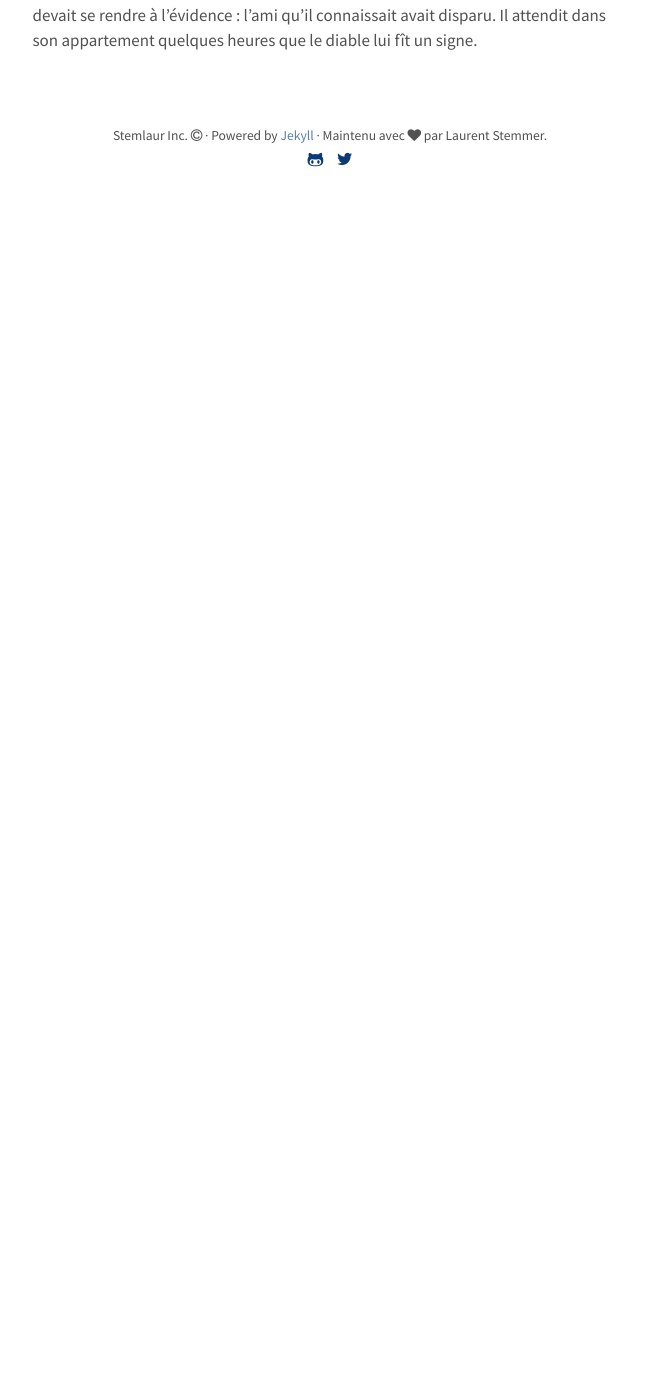
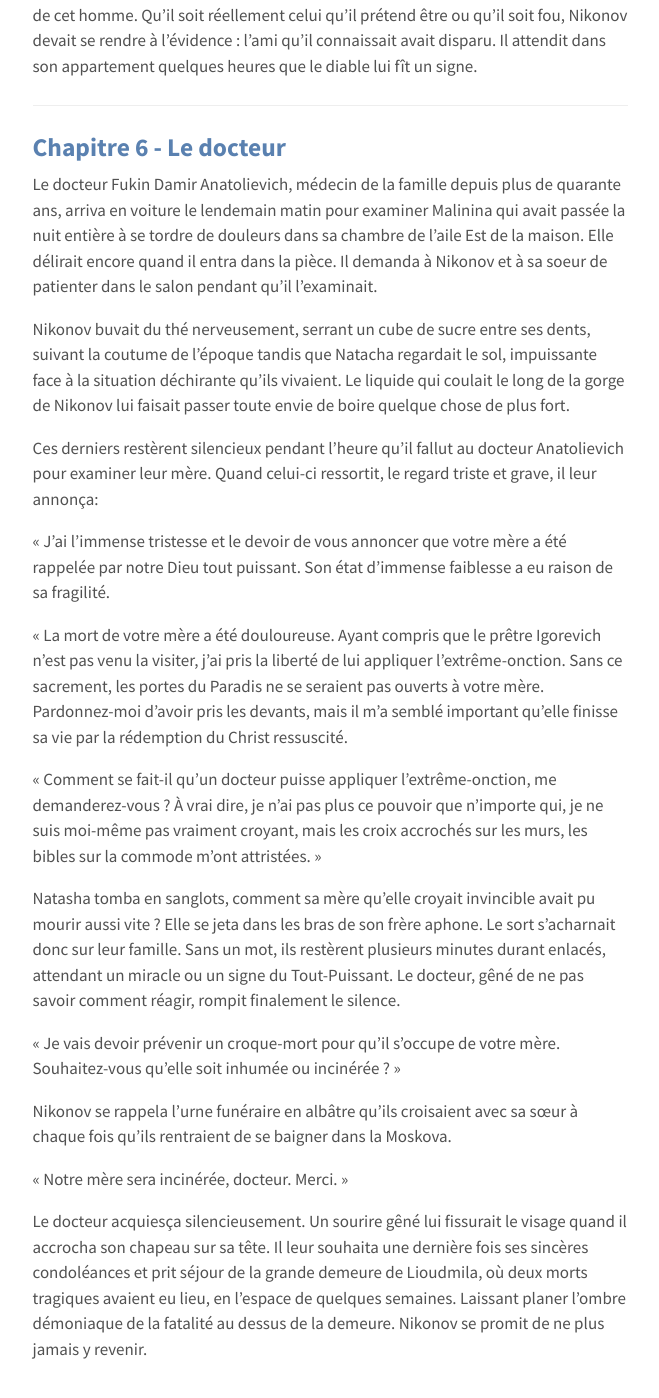
Before and after one commit to stemlaur/stemlaur.github.io, a Jekyll site: the page built from blog/_posts/2020/06/2020-06-01-nikonov-premiere-partie.md, in a window 1280 px wide and 1400 px high, scrolled down 7579 px. Shown: the whole window, without its empty margins (310-969 px from the left). Built offline with Jekyll 4.4.1, drawn with Linux system fonts in a browser that asks for light colours; a script that is not in the unit is left out; before the commit the page ends 7786 px from its top, so only the background shows below that; some of the changed text lies outside the part shown.

Commit message:
Chapitre 6 - Le docteur

```diff
--- a/blog/_posts/2020/06/2020-06-01-nikonov-premiere-partie.md
+++ b/blog/_posts/2020/06/2020-06-01-nikonov-premiere-partie.md
@@ -17,6 +17,7 @@ image: /assets/images/posts/nikonov.jpg
     <li><a href="#nikonov-1-chapitre-3">Chapitre 3 - La rencontre</a></li>
     <li><a href="#nikonov-1-chapitre-4">Chapitre 4 - Le train</a></li>
     <li><a href="#nikonov-1-chapitre-5">Chapitre 5 - Le diable</a></li>
+    <li><a href="#nikonov-1-chapitre-6">Chapitre 6 - Le docteur</a></li>
 </ul>
 
 ---
@@ -213,3 +214,29 @@ Reprenant peu à peu ses esprits, il enleva ses vêtements neufs mais couverts d
 « Davidovitch ! »
 
 Le souvenir de cet homme étrange, qui avait jadis été son ami, lui traversa de nouveau l’esprit. Il ne pouvait oublier le regard sombre mais rempli de bienveillance de cet homme. Qu’il soit réellement celui qu’il prétend être ou qu’il soit fou, Nikonov devait se rendre à l’évidence : l’ami qu’il connaissait avait disparu. Il attendit dans son appartement quelques heures que le diable lui fît un signe.
+
+---
+
+<h2 id="nikonov-1-chapitre-6"><a href="#nikonov-1-chapitre-6">Chapitre 6 - Le docteur</a></h2>
+
+Le docteur Fukin Damir Anatolievich, médecin de la famille depuis plus de quarante ans, arriva en voiture le lendemain matin pour examiner Malinina qui avait passée la nuit entière à se tordre de douleurs dans sa chambre de l’aile Est de la maison. Elle délirait encore quand il entra dans la pièce. Il demanda à Nikonov et à sa soeur de patienter dans le salon pendant qu’il l’examinait.
+
+Nikonov buvait du thé nerveusement, serrant un cube de sucre entre ses dents, suivant la coutume de l’époque tandis que Natacha regardait le sol, impuissante face à la situation déchirante qu’ils vivaient. Le liquide qui coulait le long de la gorge de Nikonov lui faisait passer toute envie de boire quelque chose de plus fort.
+
+Ces derniers restèrent silencieux pendant l’heure qu’il fallut au docteur Anatolievich pour examiner leur mère. Quand celui-ci ressortit, le regard triste et grave, il leur annonça:
+
+« J’ai l’immense tristesse et le devoir de vous annoncer que votre mère a été rappelée par notre Dieu tout puissant. Son état d’immense faiblesse a eu raison de sa fragilité.
+
+« La mort de votre mère a été douloureuse. Ayant compris que le prêtre Igorevich n’est pas venu la visiter, j’ai pris la liberté de lui appliquer l’extrême-onction. Sans ce sacrement, les portes du Paradis ne se seraient pas ouverts à votre mère. Pardonnez-moi d’avoir pris les devants, mais il m’a semblé important qu’elle finisse sa vie par la rédemption du Christ ressuscité.
+
+« Comment se fait-il qu’un docteur puisse appliquer l’extrême-onction, me demanderez-vous ? À vrai dire, je n’ai pas plus ce pouvoir que n’importe qui, je ne suis moi-même pas vraiment croyant, mais les croix accrochés sur les murs, les bibles sur la commode m’ont attristées. »
+
+Natasha tomba en sanglots, comment sa mère qu’elle croyait invincible avait pu mourir aussi vite ? Elle se jeta dans les bras de son frère aphone. Le sort s’acharnait donc sur leur famille. Sans un mot, ils restèrent plusieurs minutes durant enlacés, attendant un miracle ou un signe du Tout-Puissant. Le docteur, gêné de ne pas savoir comment réagir, rompit finalement le silence.
+
+« Je vais devoir prévenir un croque-mort pour qu’il s’occupe de votre mère. Souhaitez-vous qu’elle soit inhumée ou incinérée ? »
+
+Nikonov se rappela l’urne funéraire en albâtre qu’ils croisaient avec sa sœur à chaque fois qu’ils rentraient de se baigner dans la Moskova.
+
+« Notre mère sera incinérée, docteur. Merci. »
+
+Le docteur acquiesça silencieusement. Un sourire gêné lui fissurait le visage quand il accrocha son chapeau sur sa tête. Il leur souhaita une dernière fois ses sincères condoléances et prit séjour de la grande demeure de Lioudmila, où deux morts tragiques avaient eu lieu, en l’espace de quelques semaines. Laissant planer l’ombre démoniaque de la fatalité au dessus de la demeure. Nikonov se promit de ne plus jamais y revenir.
```
